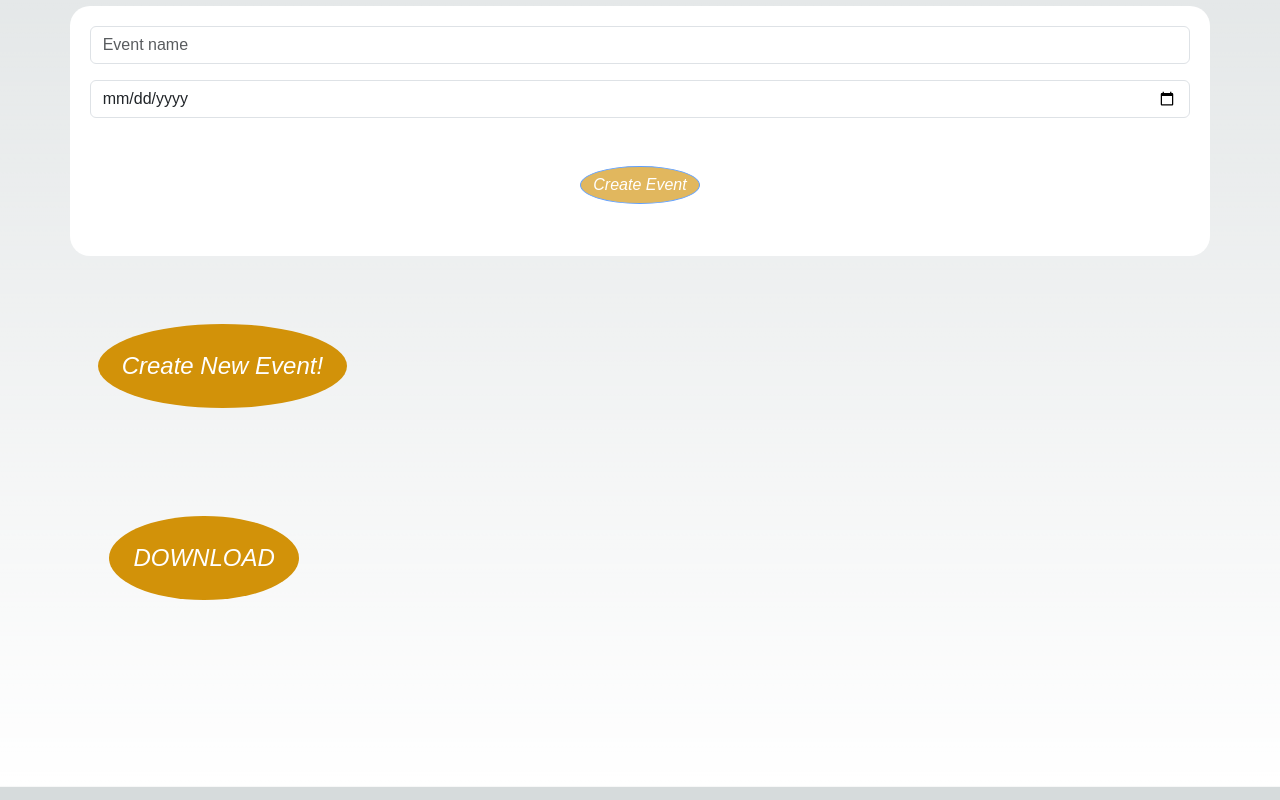
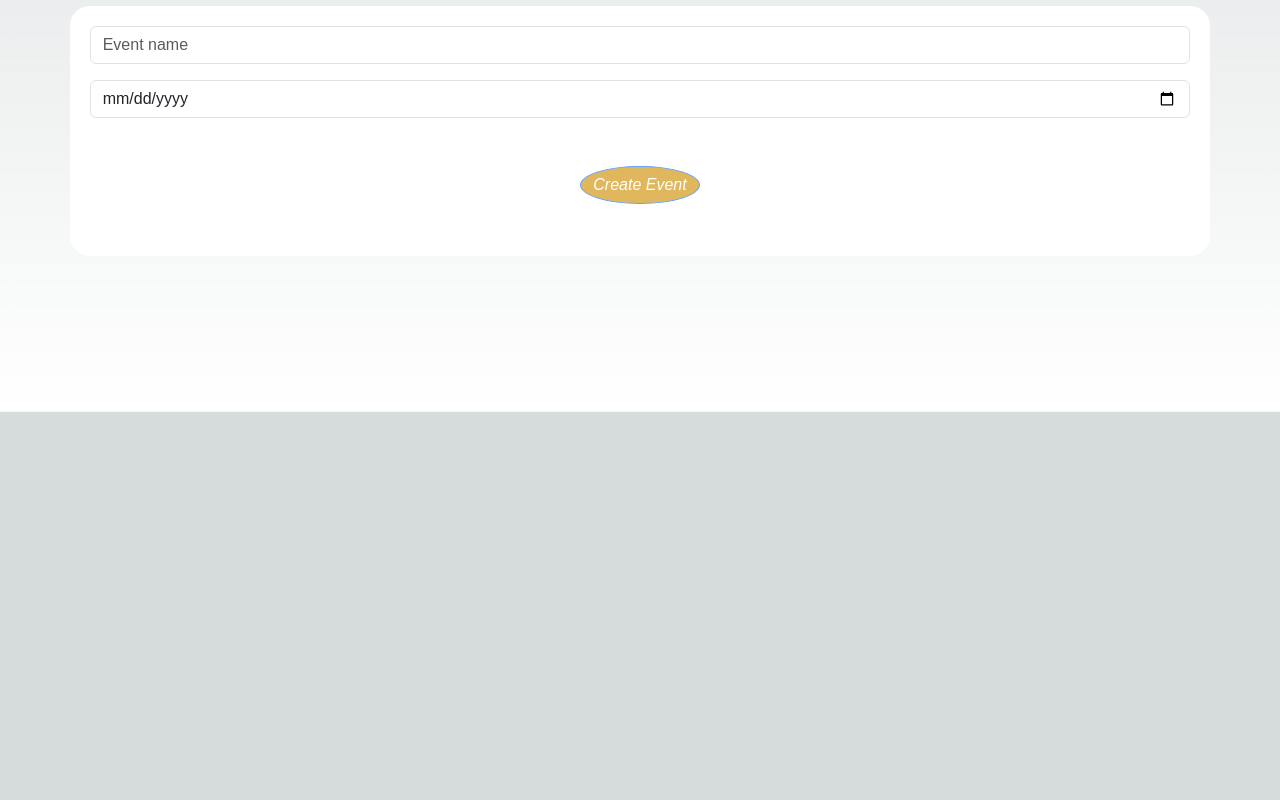
Before and after one commit to Hothack-team-4/frontend, a Next.js app: page /artist in a window 1280 px wide. Shown: the part 456-1256 px from the top of the page. After the commit the page ends 881 px from the top, so only its background shows below. Built offline with nearby package versions, Linux system fonts and the light colour scheme; no server answers; the database is empty.

Commit message:
Tidyed up

```diff
--- a/pages/artist.tsx
+++ b/pages/artist.tsx
@@ -56,14 +56,9 @@ const DashboardLandingPage = () => {
       <div>
         <EventList list={list} />
         <EventForm setShowModal={setShowModal} getEventList={getEventList} />
-        <button>Create New Event!</button>
         {/* <div id="stats">
           <h2>NUMBER SCANNED</h2>
         </div> */}
-        <div id="QR-code">
-          <div id="placeholder-for-qrcode"></div>
-          <button>DOWNLOAD</button>
-        </div>
       </div>
       <div>
         {/* <EventList list={list} />
--- a/pages/artiststyle.css
+++ b/pages/artiststyle.css
@@ -60,7 +60,3 @@ button {
     border-radius: 100%;
     margin: 2em;
     }
-
-#pretty-list {
-
-}
```
